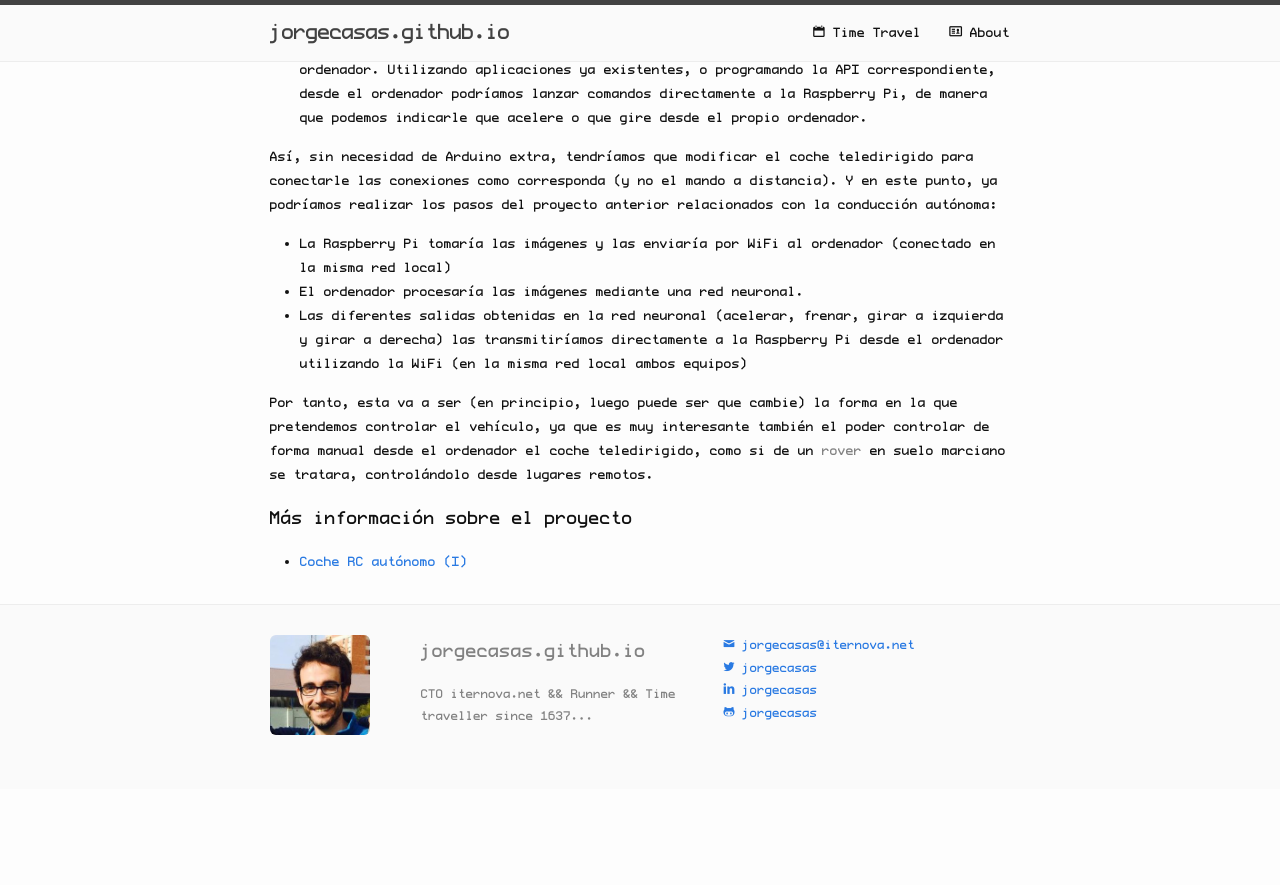
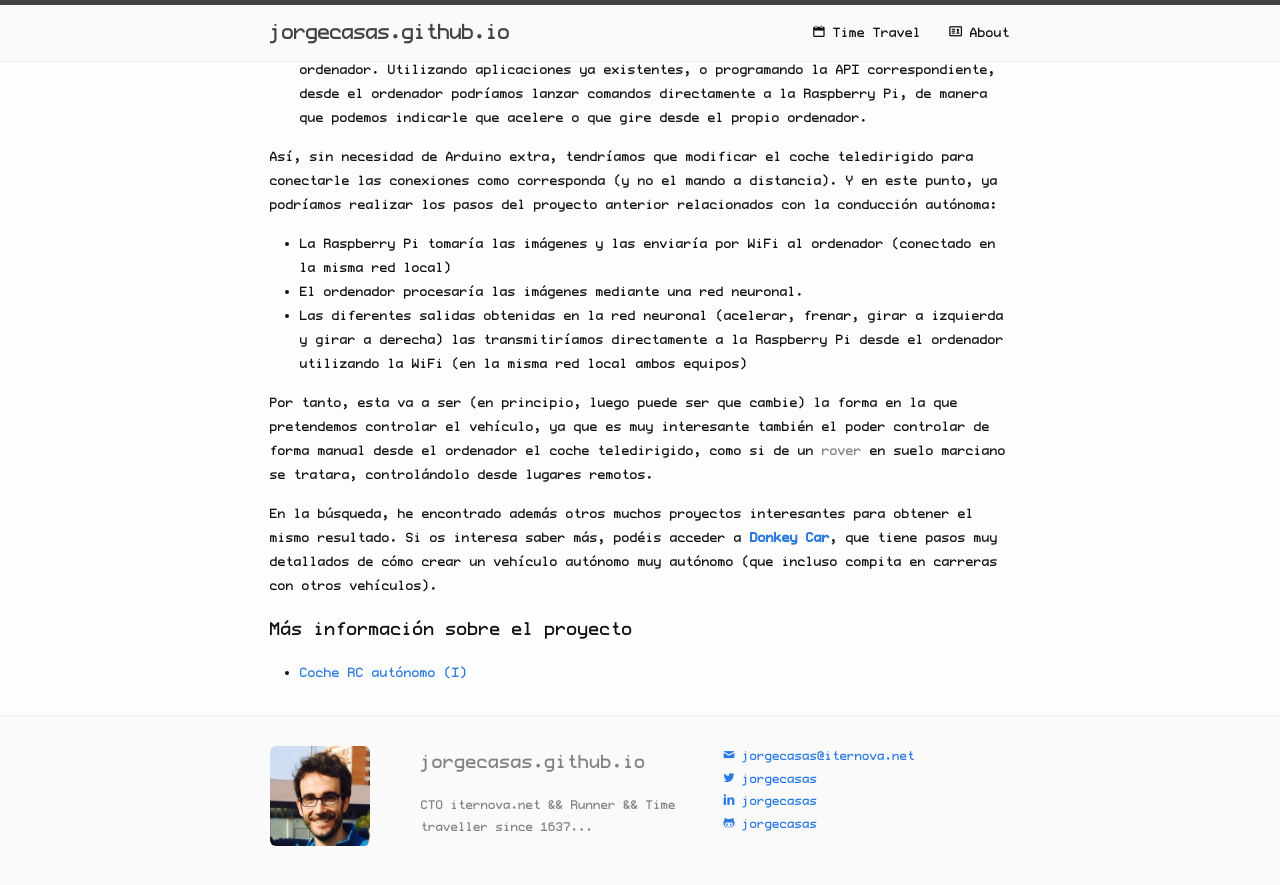
Before and after one commit to jorgecasas/jorgecasas.github.io, a Jekyll site: the page built from _posts/2017-09-09-autonomous-rc-car-ii.markdown, in a window 1280 px wide and 900 px high, scrolled down 1757 px. Shown: the top 885 px of the window. Built offline with Jekyll 4.4.1, drawn with Linux system fonts in a browser that asks for light colours; comment, search, counter and statistics services are not loaded; before the commit the page ends 2546 px from its top, so only the background shows below that.

Commit message:
Post autonomous rc car II

```diff
--- a/_posts/2017-09-09-autonomous-rc-car-ii.markdown
+++ b/_posts/2017-09-09-autonomous-rc-car-ii.markdown
@@ -45,6 +45,8 @@ Así, sin necesidad de Arduino extra, tendríamos que modificar el coche teledir
 
 Por tanto, esta va a ser (en principio, luego puede ser que cambie) la forma en la que pretendemos controlar el vehículo, ya que es muy interesante también el poder controlar de forma manual desde el ordenador el coche teledirigido, como si de un _rover_ en suelo marciano se tratara, controlándolo desde lugares remotos.
 
+En la búsqueda, he encontrado además otros muchos proyectos interesantes para obtener el mismo resultado. Si os interesa saber más, podéis acceder a **[Donkey Car](http://www.donkeycar.com/)**, que tiene pasos muy detallados de cómo crear un vehículo autónomo muy autónomo (que incluso compita en carreras con otros vehículos).
+
 
 ## Más información sobre el proyecto
 
```
